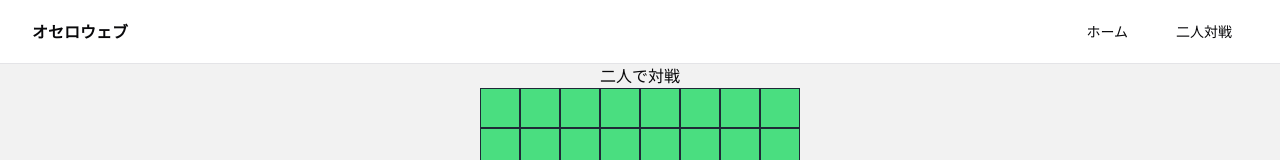
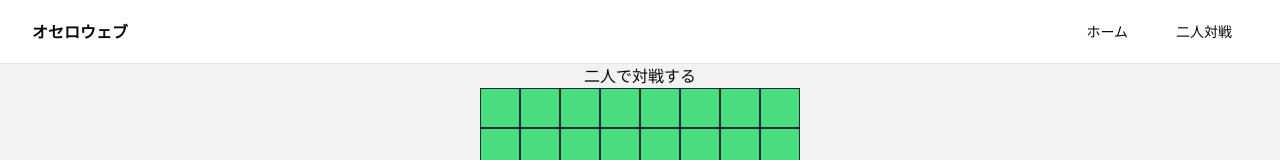
Before and after one commit to tztechno/othello_forked, a Next.js app: page /match in a window 1280 px wide. Shown: the top 160 px of the page. Built offline with nearby package versions, Linux system fonts and the light colour scheme.

Commit message:
６回目コミット

```diff
--- a/app/match/page.tsx
+++ b/app/match/page.tsx
@@ -61,7 +61,7 @@ export default function Match() {
     }, [board, nowPlayer, skip, winner]);
     return(
         <div className='flex flex-col items-center'>
-            <p>二人で対戦</p>
+            <p>二人で対戦する</p>
             <Board board={board} onCellClick={cellClick}/>
             {!winner && <p>{nowPlayer}のターン</p>}
             {!winner && <p>黒：{countPiece(board).countBlack}　　白：{countPiece(board).countWhite}</p>}
```
